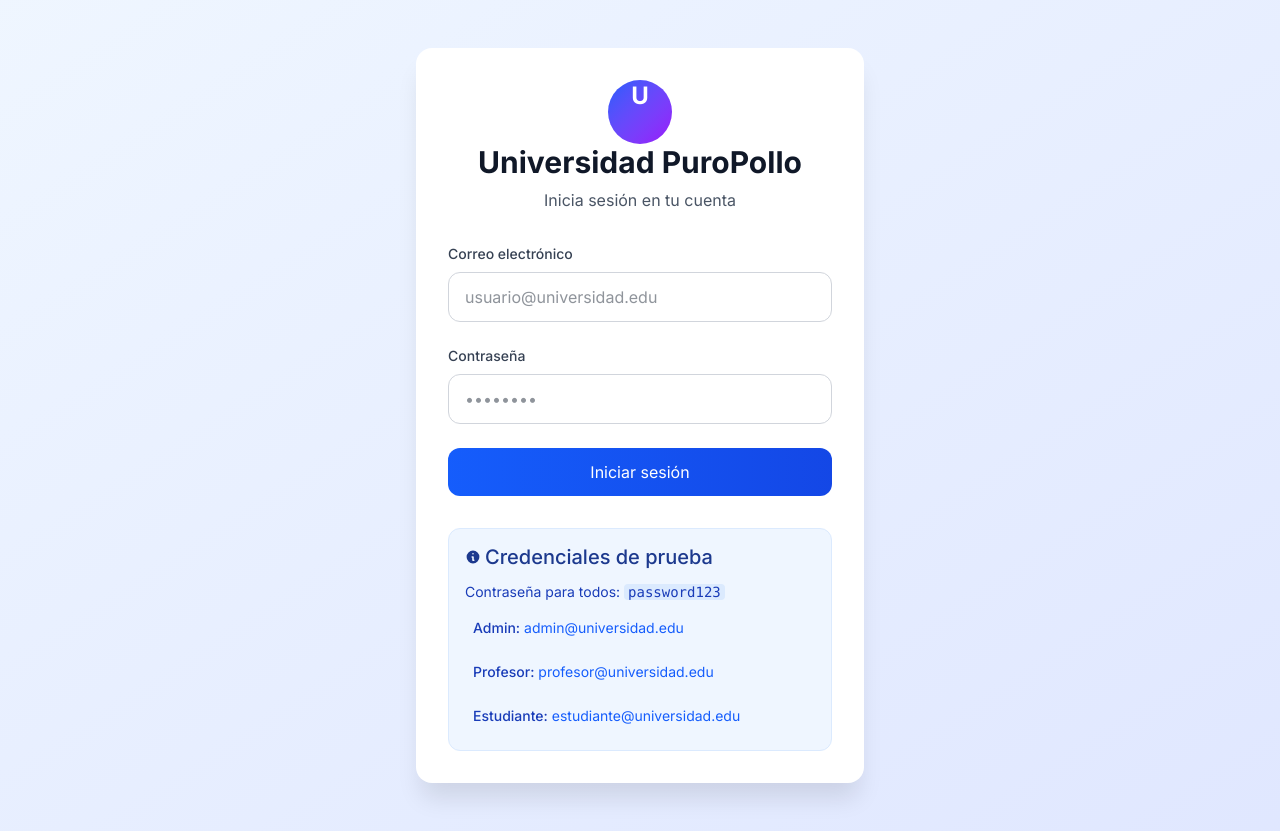
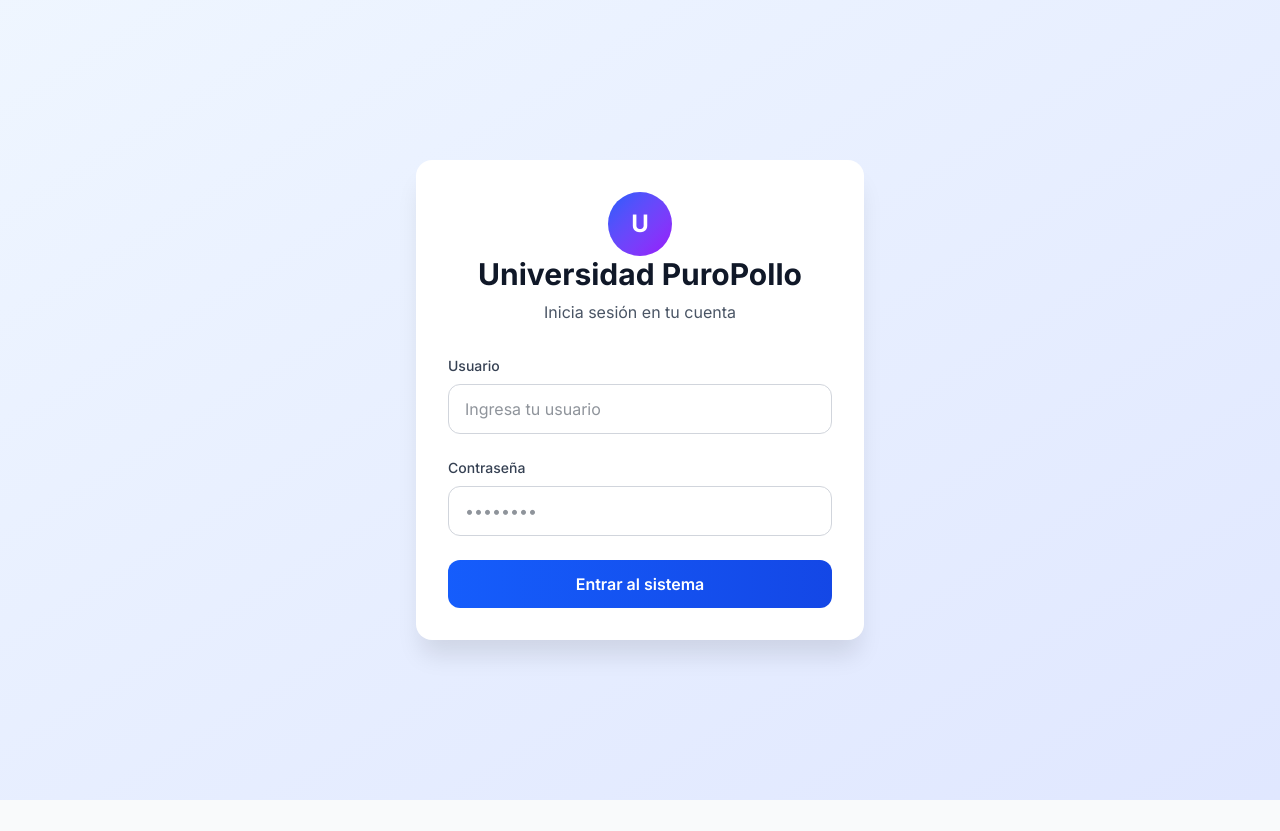
Before and after one commit to Victor4You/universidad_puropollo2, a Next.js app: page /login in a window 1280 px wide. After the commit the page ends 800 px from the top, so only its background shows below. Built offline with nearby package versions, Linux system fonts and the light colour scheme.

Commit message:
Ajustes conexion con api y backend

```diff
--- a/package.json
+++ b/package.json
@@ -18,6 +18,7 @@
         "@radix-ui/react-popover": "^1.1.15",
         "@radix-ui/react-separator": "^1.1.8",
         "@radix-ui/react-slot": "^1.2.4",
+        "axios": "^1.13.2",
         "class-variance-authority": "^0.7.1",
         "clsx": "^2.1.1",
         "lucide-react": "^0.555.0",
@@ -25,6 +26,7 @@
         "react": "18.3.1",
         "react-dom": "18.3.1",
         "react-hook-form": "^7.68.0",
+        "sonner": "^2.0.7",
         "tailwind-merge": "^3.4.0",
         "tailwindcss-animate": "^1.0.7",
         "zod": "^4.1.13"
--- a/src/app/(auth)/login/page.tsx
+++ b/src/app/(auth)/login/page.tsx
@@ -1,8 +1,3 @@
-// src/app/(auth)/login/page.tsx
-// =============================================
-// PÁGINA DE INICIO DE SESIÓN
-// =============================================
-
 'use client';
 
 import { useEffect } from 'react';
@@ -11,21 +6,10 @@ import { useAuth } from '@/hooks/useAuth';
 import { LoginForm } from '@/components/auth/LoginForm/LoginForm';
 import { Loader } from '@/components/ui/Loader/Loader';
 
-/**
- * Página de inicio de sesión
- *
- * @description
- * - Maneja redirección si el usuario ya está autenticado
- * - Muestra formulario de login con credenciales de demo
- * - Procesa inicio de sesión y maneja errores
- */
 export default function LoginPage() {
   const { login, isAuthenticated, isLoading: authLoading } = useAuth();
   const router = useRouter();
 
-  // =============================================
-  // EFECTO: REDIRECCIÓN SI YA ESTÁ AUTENTICADO
-  // =============================================
   useEffect(() => {
     if (isAuthenticated) {
       router.push('/');
@@ -33,9 +17,10 @@ export default function LoginPage() {
   }, [isAuthenticated, router]);
 
   // =============================================
-  // MANEJADOR DE LOGIN
+  // MANEJADOR DE LOGIN CORREGIDO
   // =============================================
   const handleLogin = async (credentials: { email: string; password: string }) => {
+    // IMPORTANTE: No usar try/catch aquí para que el LoginForm reciba el error
     const success = await login(credentials);
 
     if (success) {
@@ -46,10 +31,6 @@ export default function LoginPage() {
     return false;
   };
 
-  // =============================================
-  // RENDERIZADO
-  // =============================================
-  // Mostrar loader mientras se verifica autenticación
   if (authLoading) {
     return (
       <div className="min-h-screen flex items-center justify-center bg-linear-to-br from-blue-50 to-indigo-100">
@@ -58,17 +39,14 @@ export default function LoginPage() {
     );
   }
 
-  // No mostrar nada si ya está autenticado (será redirigido)
-  if (isAuthenticated) {
-    return null;
-  }
+  if (isAuthenticated) return null;
 
   return (
     <div className="min-h-screen flex items-center justify-center bg-linear-to-br from-blue-50 to-indigo-100 py-12 px-4 sm:px-6 lg:px-8">
       <LoginForm
         onSubmit={handleLogin}
-        isLoading={false} // El loading se maneja internamente en el formulario
-        error={undefined} // El error se maneja internamente
+        isLoading={false}
+        error={undefined}
       />
     </div>
   );
--- a/src/components/auth/LoginForm/LoginForm.tsx
+++ b/src/components/auth/LoginForm/LoginForm.tsx
@@ -1,201 +1,115 @@
+'use client';
 // src/components/auth/LoginForm/LoginForm.tsx
-// =============================================
-// FORMULARIO DE INICIO DE SESIÓN
-// =============================================
-
-'use client';
-
 import React, { useState } from 'react';
 import { LoginCredentials } from '@/lib/types/auth.types';
 import { Loader } from '@/components/ui/Loader/Loader';
+import { toast } from 'sonner'; //
 
-/**
- * Props para el componente LoginForm
- */
 interface LoginFormProps {
-  /** Función que se ejecuta al enviar el formulario */
   onSubmit: (credentials: LoginCredentials) => Promise<boolean>;
-  /** Indica si el formulario está procesando */
   isLoading?: boolean;
-  /** Mensaje de error a mostrar */
   error?: string;
-  /** Credenciales de demostración para mostrar */
-  demoCredentials?: Array<{ email: string; role: string }>;
 }
 
-/**
- * Componente de formulario de inicio de sesión
- *
- * @component
- * @example
- * <LoginForm
- *   onSubmit={handleLogin}
- *   isLoading={isLoading}
- *   error={error}
- * />
- */
 export function LoginForm({
   onSubmit,
   isLoading = false,
   error,
-  demoCredentials = [
-    { email: 'admin@universidad.edu', role: 'Admin' },
-    { email: 'profesor@universidad.edu', role: 'Profesor' },
-    { email: 'estudiante@universidad.edu', role: 'Estudiante' },
-  ],
 }: LoginFormProps) {
-  // =============================================
-  // ESTADO DEL FORMULARIO
-  // =============================================
   const [credentials, setCredentials] = useState<LoginCredentials>({
-    email: '',
+    email: '', // Se usa técnicamente el campo 'email' pero visualmente es 'Usuario'
     password: '',
   });
 
-  // =============================================
-  // MANEJADORES DE EVENTOS
-  // =============================================
   const handleChange = (e: React.ChangeEvent<HTMLInputElement>) => {
     const { name, value } = e.target;
-    setCredentials(prev => ({
-      ...prev,
-      [name]: value,
-    }));
+    setCredentials(prev => ({ ...prev, [name]: value }));
   };
 
   const handleSubmit = async (e: React.FormEvent) => {
     e.preventDefault();
-    await onSubmit(credentials);
+    try {
+      const success = await onSubmit(credentials);
+      if (success) {
+        toast.success('¡Bienvenido!', {
+          description: 'Sesión iniciada correctamente'
+        });
+      }
+    } catch (err: any) {
+      // Dispara la alerta visual con el mensaje que viene del backend
+      toast.error('Error de autenticación', {
+        description: err.message || 'Error al intentar conectar con el servidor',
+      });
+    }
   };
 
-  const fillDemoCredentials = (email: string) => {
-    setCredentials({
-      email,
-      password: 'password123', // Contraseña de demostración
-    });
-  };
-
-  // =============================================
-  // RENDERIZADO
-  // =============================================
   return (
     <div className="max-w-md w-full space-y-8">
       <div className="bg-white rounded-2xl shadow-xl p-8">
-        {/* Encabezado */}
         <div className="text-center mb-8">
-          <div className="mx-auto h-16 w-16 bg-linear-to-br from-blue-600 to-purple-600 rounded-full">
+          <div className="mx-auto h-16 w-16 bg-linear-to-br from-blue-600 to-purple-600 rounded-full flex items-center justify-center">
             <span className="text-white text-2xl font-bold">U</span>
           </div>
-          <h2 className="text-3xl font-bold text-gray-900 mb-2">
-            Universidad PuroPollo
-          </h2>
-          <p className="text-gray-600">
-            Inicia sesión en tu cuenta
-          </p>
+          <h2 className="text-3xl font-bold text-gray-900 mb-2">Universidad PuroPollo</h2>
+          <p className="text-gray-600">Inicia sesión en tu cuenta</p>
         </div>
 
-        {/* Formulario */}
         <form className="space-y-6" onSubmit={handleSubmit}>
-          {/* Mensaje de Error */}
           {error && (
-            <div
-              className="bg-red-50 border border-red-200 text-red-700 px-4 py-3 rounded-lg text-sm"
-              role="alert"
-            >
+            <div className="bg-red-50 border border-red-200 text-red-700 px-4 py-3 rounded-lg text-sm">
               <strong className="font-medium">Error:</strong> {error}
             </div>
           )}
 
-          {/* Campo Email */}
           <div>
-            <label
-              htmlFor="email"
-              className="block text-sm font-medium text-gray-700 mb-2"
-            >
-              Correo electrónico
+            <label htmlFor="email" className="block text-sm font-medium text-gray-700 mb-2">
+              Usuario
             </label>
             <input
               id="email"
               name="email"
-              type="email"
-              autoComplete="email"
+              type="text"
               required
               value={credentials.email}
               onChange={handleChange}
-              className="w-full px-4 py-3 border border-gray-300 rounded-lg focus:outline-none focus:ring-2 focus:ring-blue-500 focus:border-transparent transition-colors disabled:opacity-50 disabled:cursor-not-allowed"
-              placeholder="usuario@universidad.edu"
+              className="w-full px-4 py-3 border border-gray-300 rounded-lg focus:outline-none focus:ring-2 focus:ring-blue-500 transition-colors"
+              placeholder="Ingresa tu usuario"
               disabled={isLoading}
-              aria-required="true"
             />
           </div>
 
-          {/* Campo Contraseña */}
           <div>
-            <label
-              htmlFor="password"
-              className="block text-sm font-medium text-gray-700 mb-2"
-            >
+            <label htmlFor="password" className="block text-sm font-medium text-gray-700 mb-2">
               Contraseña
             </label>
             <input
               id="password"
               name="password"
               type="password"
-              autoComplete="current-password"
               required
               value={credentials.password}
               onChange={handleChange}
-              className="w-full px-4 py-3 border border-gray-300 rounded-lg focus:outline-none focus:ring-2 focus:ring-blue-500 focus:border-transparent transition-colors disabled:opacity-50 disabled:cursor-not-allowed"
+              className="w-full px-4 py-3 border border-gray-300 rounded-lg focus:outline-none focus:ring-2 focus:ring-blue-500 transition-colors"
               placeholder="••••••••"
               disabled={isLoading}
-              aria-required="true"
             />
           </div>
 
-          {/* Botón de Envío */}
           <button
             type="submit"
             disabled={isLoading}
-            className="w-full bg-linear-to-r from-blue-600 to-blue-700 text-white py-3 px-4 rounded-lg"
-            aria-busy={isLoading}
+            className="w-full bg-linear-to-r from-blue-600 to-blue-700 text-white py-3 px-4 rounded-lg font-semibold transition-all hover:opacity-90 disabled:opacity-50"
           >
             {isLoading ? (
               <div className="flex items-center justify-center">
                 <Loader size="sm" color="white" />
-                <span className="ml-2">Iniciando sesión...</span>
+                <span className="ml-2">Procesando...</span>
               </div>
             ) : (
-              'Iniciar sesión'
+              'Entrar al sistema'
             )}
           </button>
         </form>
-
-        {/* Credenciales de Demostración */}
-        <div className="mt-8 p-4 bg-blue-50 rounded-lg border border-blue-100">
-          <h4 className="font-medium text-blue-900 mb-3">
-            <span className="inline-flex items-center">
-              <svg className="w-4 h-4 mr-1" fill="currentColor" viewBox="0 0 20 20">
-                <path fillRule="evenodd" d="M18 10a8 8 0 11-16 0 8 8 0 0116 0zm-7-4a1 1 0 11-2 0 1 1 0 012 0zM9 9a1 1 0 000 2v3a1 1 0 001 1h1a1 1 0 100-2v-3a1 1 0 00-1-1H9z" clipRule="evenodd" />
-              </svg>
-              Credenciales de prueba
-            </span>
-          </h4>
-          <div className="text-sm text-blue-800 space-y-2">
-            <p className="mb-2">Contraseña para todos: <code className="bg-blue-100 px-1 rounded">password123</code></p>
-            {demoCredentials.map((cred, index) => (
-              <button
-                key={index}
-                onClick={() => fillDemoCredentials(cred.email)}
-                className="block w-full text-left p-2 rounded hover:bg-blue-100 transition-colors focus:outline-none focus:ring-2 focus:ring-blue-300"
-                disabled={isLoading}
-                type="button"
-              >
-                <span className="font-medium">{cred.role}:</span>{' '}
-                <span className="text-blue-600">{cred.email}</span>
-              </button>
-            ))}
-          </div>
-        </div>
       </div>
     </div>
   );
--- a/src/components/auth/UserDropdown/UserDropdown.tsx
+++ b/src/components/auth/UserDropdown/UserDropdown.tsx
@@ -105,7 +105,7 @@ export function UserDropdown() {
           src={user.avatar}
           alt={user.name}
           size="sm"
-          fallbackLetter={user.name.charAt(0)}
+          fallbackLetter={user?.name?.charAt(0) || 'U'}
           bordered
         />
         <div className="flex-1 text-left">
--- a/src/lib/utils/auth.utils.ts
+++ b/src/lib/utils/auth.utils.ts
@@ -1,107 +1,37 @@
 // src/lib/utils/auth.utils.ts
-// =============================================
-// UTILIDADES PARA MANEJO DE AUTENTICACIÓN
-// =============================================
-
 import { User } from '../types/auth.types';
 
-/**
- * Claves de almacenamiento para datos de autenticación
- */
 const STORAGE_KEYS = {
   TOKEN: 'auth_token',
   USER: 'user_data',
 } as const;
 
-/**
- * Obtiene los datos de autenticación almacenados
- *
- * @returns Objeto con usuario y token, o null si no existen
- */
 export const getStoredAuthData = (): { user: User | null; token: string | null } => {
-  if (typeof window === 'undefined') {
-    return { user: null, token: null };
-  }
-
+  if (typeof window === 'undefined') return { user: null, token: null };
   try {
     const token = localStorage.getItem(STORAGE_KEYS.TOKEN);
     const userData = localStorage.getItem(STORAGE_KEYS.USER);
-
     const user = userData ? JSON.parse(userData) : null;
-
     return { user, token };
-  } catch (error) {
-    console.error('Error reading auth data from storage:', error);
+  } catch {
     return { user: null, token: null };
   }
 };
 
-/**
- * Guarda datos de autenticación en el almacenamiento
- *
- * @param user - Datos del usuario
- * @param token - Token de autenticación
- */
 export const setAuthData = (user: User, token: string): void => {
   if (typeof window === 'undefined') return;
-
-  try {
-    localStorage.setItem(STORAGE_KEYS.TOKEN, token);
-    localStorage.setItem(STORAGE_KEYS.USER, JSON.stringify(user));
-  } catch (error) {
-    console.error('Error saving auth data to storage:', error);
-  }
+  localStorage.setItem(STORAGE_KEYS.TOKEN, token);
+  localStorage.setItem(STORAGE_KEYS.USER, JSON.stringify(user));
 };
 
-/**
- * Elimina los datos de autenticación del almacenamiento
- */
 export const clearAuthData = (): void => {
   if (typeof window === 'undefined') return;
-
-  try {
-    localStorage.removeItem(STORAGE_KEYS.TOKEN);
-    localStorage.removeItem(STORAGE_KEYS.USER);
-  } catch (error) {
-    console.error('Error clearing auth data from storage:', error);
-  }
+  localStorage.removeItem(STORAGE_KEYS.TOKEN);
+  localStorage.removeItem(STORAGE_KEYS.USER);
 };
 
-/**
- * Verifica si un token es válido (en este caso simulado)
- *
- * @param token - Token a verificar
- * @returns boolean - True si el token es válido
- */
 export const isTokenValid = (token: string): boolean => {
-  // En una aplicación real, aquí verificarías la expiración del token
-  // y su validez con el backend
-
-  // Para esta demo, asumimos que cualquier token que exista es válido
-  // por un período de tiempo (simulamos 24 horas)
-
-  try {
-    // Extraer timestamp del token (en esta demo)
-    const parts = token.split('_');
-    if (parts.length < 3) return false;
-
-    const timestamp = parseInt(parts[parts.length - 1]);
-    const now = Date.now();
-    const twentyFourHours = 24 * 60 * 60 * 1000;
-
-    // El token es válido por 24 horas
-    return (now - timestamp) < twentyFourHours;
-  } catch {
-    return false;
-  }
+  if (!token) return false;
+  // Un JWT real se divide en 3 partes por puntos
+  return token.split('.').length === 3;
 };
-
-/**
- * Verifica si el usuario está autenticado
- *
- * @returns boolean - True si el usuario está autenticado
- */
-export const isAuthenticated = (): boolean => {
-  const { user, token } = getStoredAuthData();
-  return !!(user && token && isTokenValid(token));
-};
```
Also changed, not shown: src/app/layout.tsx (+5 -4 lines), src/contexts/AuthContext/AuthProvider.tsx (+43 -117 lines), src/lib/api/axios.ts (+22 -0 lines), src/lib/types/auth.types.ts (+9 -25 lines), src/services/auth.service.ts (+23 -64 lines), src/components/CourseStudentsModal.tsx (line endings or trailing spaces), 1 other file (tests, documents, lock files or other folders).
